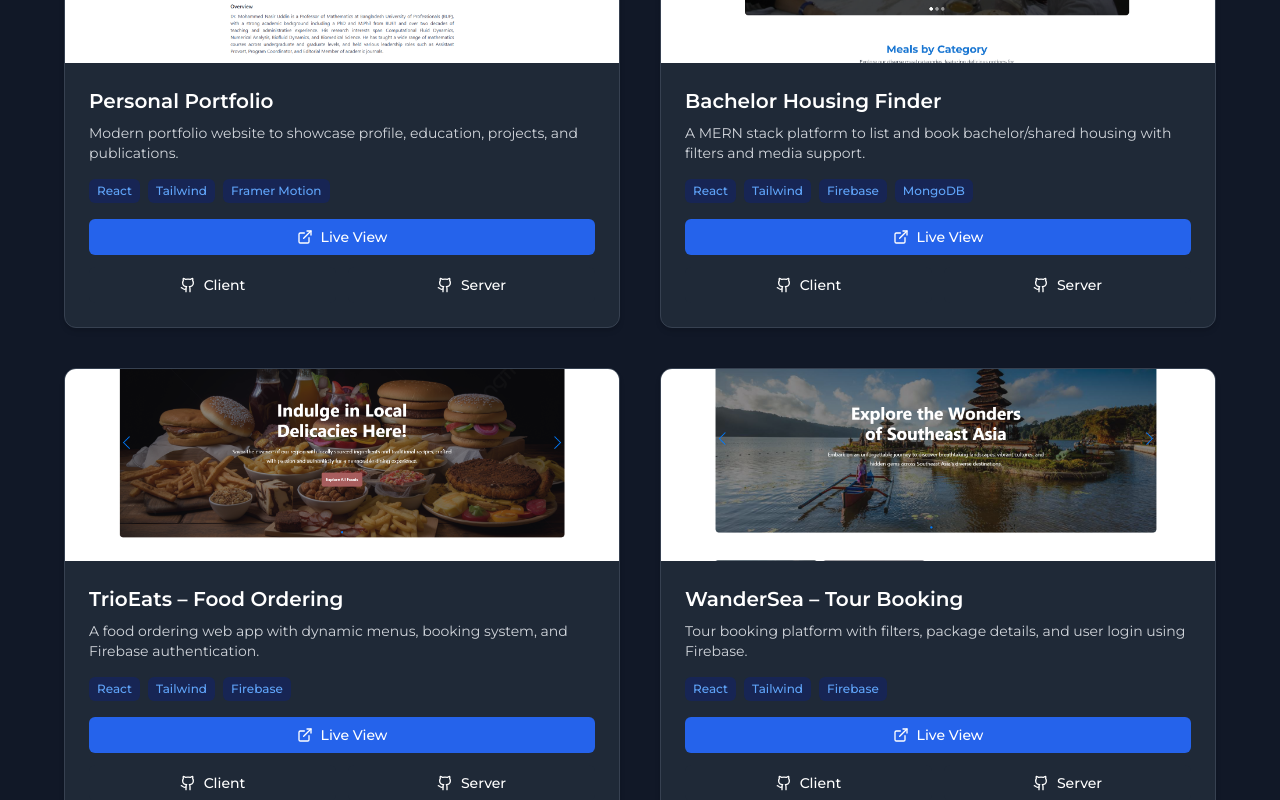
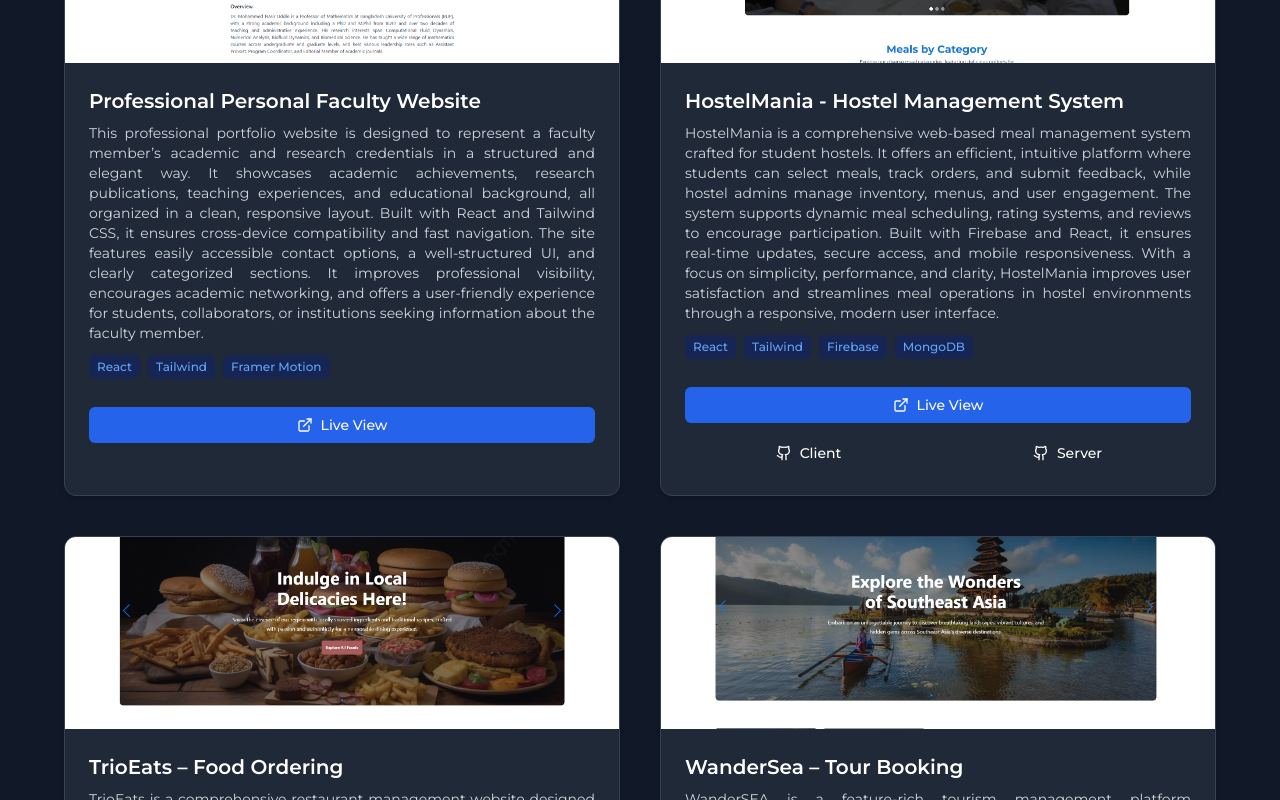
Before and after one commit to Mahbub049/mahbub-sarwar-client, a React (Create React App) app: page / in a window 1280 px wide. Shown: the part 4460-5260 px from the top of the page. Built offline with nearby package versions, Linux system fonts and the light colour scheme.

Commit message:
projects bug fixed

```diff
--- a/src/components/ContactForm.jsx
+++ b/src/components/ContactForm.jsx
@@ -49,11 +49,11 @@ export default function ContactForm() {
                     <div className="space-y-4 text-gray-700 dark:text-gray-200 text-base">
                         <div className="flex items-center gap-3">
                             <Mail className="text-blue-600" />
-                            <span>mahbubsarwar49@gmail.com</span>
+                            <span>mahbubsarwar5@gmail.com</span>
                         </div>
                         <div className="flex items-center gap-3">
                             <Phone className="text-blue-600" />
-                            <span>+8801199994083</span>
+                            <span>+8801999949083</span>
                         </div>
                         <div className="flex items-start gap-3">
                             <MapPin className="text-blue-600 mt-1" />
--- a/src/components/Projects.jsx
+++ b/src/components/Projects.jsx
@@ -10,18 +10,16 @@ import project05 from '../assets/project-images/project04.png';
 
 const allProjects = [
     {
-        title: "Personal Portfolio",
+        title: "Professional Personal Faculty Website",
         image: project01,
-        description: "Modern portfolio website to showcase profile, education, projects, and publications.",
+        description: "This professional portfolio website is designed to represent a faculty member’s academic and research credentials in a structured and elegant way. It showcases academic achievements, research publications, teaching experiences, and educational background, all organized in a clean, responsive layout. Built with React and Tailwind CSS, it ensures cross-device compatibility and fast navigation. The site features easily accessible contact options, a well-structured UI, and clearly categorized sections. It improves professional visibility, encourages academic networking, and offers a user-friendly experience for students, collaborators, or institutions seeking information about the faculty member.",
         tech: ["React", "Tailwind", "Framer Motion"],
         live: "https://nasiruddin.vercel.app/",
-        client: "https://github.com/yourrepo1-client",
-        server: "https://github.com/yourrepo1-server"
     },
     {
-        title: "Bachelor Housing Finder",
+        title: "HostelMania - Hostel Management System",
         image: project02,
-        description: "A MERN stack platform to list and book bachelor/shared housing with filters and media support.",
+        description: "HostelMania is a comprehensive web-based meal management system crafted for student hostels. It offers an efficient, intuitive platform where students can select meals, track orders, and submit feedback, while hostel admins manage inventory, menus, and user engagement. The system supports dynamic meal scheduling, rating systems, and reviews to encourage participation. Built with Firebase and React, it ensures real-time updates, secure access, and mobile responsiveness. With a focus on simplicity, performance, and clarity, HostelMania improves user satisfaction and streamlines meal operations in hostel environments through a responsive, modern user interface.",
         tech: ["React", "Tailwind", "Firebase", "MongoDB"],
         live: "https://hostelmaniabd.web.app/",
         client: "https://github.com/yourrepo2-client",
@@ -30,7 +28,7 @@ const allProjects = [
     {
         title: "TrioEats – Food Ordering",
         image: project03,
-        description: "A food ordering web app with dynamic menus, booking system, and Firebase authentication.",
+        description: "TrioEats is a comprehensive restaurant management website designed to provide users with an exceptional dining experience through a modern, user-friendly platform. It allows customers to explore top-selling products, reserve seats, contact the restaurant, and view the exact location on an interactive map, ensuring both convenience and clarity. From extensive menu displays and categorized food listings to effortless ordering processes and interactive image galleries, TrioEats streamlines restaurant operations. With responsive design, smooth navigation, and real-time updates, it enhances customer satisfaction and supports restaurant staff.",
         tech: ["React", "Tailwind", "Firebase"],
         live: "https://trioeats-8ebfe.web.app/",
         client: "https://github.com/yourrepo3-client",
@@ -39,7 +37,7 @@ const allProjects = [
     {
         title: "WanderSea – Tour Booking",
         image: project04,
-        description: "Tour booking platform with filters, package details, and user login using Firebase.",
+        description: "WanderSEA is a feature-rich tourism management platform highlighting the beauty and culture of Southeast Asia. It enables users to add, update, and delete tourist spots, while allowing general visitors to freely explore destinations without requiring login. Designed with modern technologies like React, Node.js, and MongoDB, WanderSEA ensures seamless trip planning, dynamic content handling, and a smooth browsing experience. The platform emphasizes user convenience, showcasing key tourist information with an intuitive layout, responsive interface, and fast performance for both contributors and casual explorers seeking reliable travel resources.",
         tech: ["React", "Tailwind", "Firebase"],
         live: "https://wandersea-d210a.web.app/",
         client: "https://github.com/yourrepo4-client",
@@ -48,11 +46,10 @@ const allProjects = [
     {
         title: "Radiant Residences",
         image: project05,
-        description: "Elegant real estate website for showcasing apartments and booking inquiries.",
+        description: "Radiant Residences is a luxury accommodation platform offering an elegant selection of curated properties for high-end travelers. Each listing is handpicked to reflect superior quality, comfort, and style in the world’s most desirable destinations. The site provides rich media galleries, detailed amenities, and real-time availability to support easy trip planning. With a strong commitment to excellence and hospitality, Radiant Residences ensures a seamless experience from browsing to booking. Its responsive design, refined layout, and engaging content create a memorable and visually appealing journey for luxury-seeking guests around the globe.",
         tech: ["React", "Tailwind", "Firebase"],
         live: "https://radiant-residences.web.app/",
-        client: "https://github.com/yourrepo5-client",
-        server: "https://github.com/yourrepo5-server"
+        client: "https://github.com/Mahbub049/Radiant-Residences",
     }
 ];
 
@@ -65,24 +62,29 @@ export default function Projects() {
             <div className="max-w-6xl mx-auto">
                 <h2 className="text-3xl md:text-4xl font-bold text-center mb-14">Projects</h2>
 
-                <div className="grid gap-10 md:grid-cols-2">
+                <div className="grid gap-10 md:grid-cols-2 auto-rows-fr">
                     {visibleProjects.map((project, index) => (
                         <motion.div
                             whileHover={{ scale: 1.015 }}
                             transition={{ duration: 0.3 }}
                             key={index}
-                            className="bg-white dark:bg-gray-800 rounded-xl border border-gray-200 dark:border-gray-700 shadow-md hover:shadow-xl transition-all duration-300 overflow-hidden flex flex-col"
+                            className="bg-white dark:bg-gray-800 rounded-xl border border-gray-200 dark:border-gray-700 shadow-md hover:shadow-xl transition-all duration-300 overflow-hidden flex flex-col h-full"
                         >
+                            {/* Image with zoom effect */}
+                            <div className="w-full h-48 overflow-hidden group">
                                 <img
                                     src={project.image}
                                     alt={project.title}
-                                className="w-full h-48 object-cover"
+                                    className="w-full h-full object-cover transition-transform duration-500 group-hover:scale-110"
                                 />
-                            <div className="p-6 flex flex-col justify-between h-full">
+                            </div>
+
+                            {/* Card Content */}
+                            <div className="p-6 flex flex-col justify-between">
                                 <div>
                                     <h3 className="text-xl font-semibold text-gray-800 dark:text-white mb-2">{project.title}</h3>
-                                    <p className="text-gray-600 dark:text-gray-300 text-sm mb-4">{project.description}</p>
-                                    <div className="flex flex-wrap gap-2 text-xs mb-4">
+                                    <p className="text-gray-600 dark:text-gray-300 text-sm mb-3 text-justify">{project.description}</p>
+                                    <div className="flex flex-wrap gap-2 text-xs mb-3">
                                         {project.tech.map((tech, i) => (
                                             <span key={i} className="bg-blue-100 dark:bg-blue-950 text-blue-600 dark:text-blue-400 px-2 py-1 rounded-md font-medium">
                                                 {tech}
@@ -91,7 +93,9 @@ export default function Projects() {
                                     </div>
                                 </div>
 
-                                <div className="mt-auto flex flex-col gap-3">
+                                {/* Buttons Section */}
+                                <div className="mt-4 flex flex-col gap-3">
+                                    {project.live && (
                                         <a
                                             href={project.live}
                                             target="_blank"
@@ -100,31 +104,39 @@ export default function Projects() {
                                         >
                                             <ExternalLink size={16} /> Live View
                                         </a>
+                                    )}
+
+                                    {(project.client || project.server) && (
                                         <div className="flex gap-3">
+                                            {project.client && (
                                                 <a
                                                     href={project.client}
                                                     target="_blank"
                                                     rel="noreferrer"
-                                            className="flex-1 flex items-center justify-center gap-2 text-sm font-medium text-white bg-gray-800 hover:bg-gray-900 py-2 rounded-md transition"
+                                                    className={`flex items-center justify-center gap-2 text-sm font-medium text-white bg-gray-800 hover:bg-gray-900 py-2 rounded-md transition ${!project.server ? 'w-full' : 'flex-1'}`}
                                                 >
                                                     <Github size={16} /> Client
                                                 </a>
+                                            )}
+                                            {project.server && (
                                                 <a
                                                     href={project.server}
                                                     target="_blank"
                                                     rel="noreferrer"
-                                            className="flex-1 flex items-center justify-center gap-2 text-sm font-medium text-white bg-gray-800 hover:bg-gray-900 py-2 rounded-md transition"
+                                                    className={`flex items-center justify-center gap-2 text-sm font-medium text-white bg-gray-800 hover:bg-gray-900 py-2 rounded-md transition ${!project.client ? 'w-full' : 'flex-1'}`}
                                                 >
                                                     <Github size={16} /> Server
                                                 </a>
+                                            )}
                                         </div>
+                                    )}
                                 </div>
                             </div>
                         </motion.div>
                     ))}
                 </div>
 
-
+                {/* Show more button */}
                 {!showAll && allProjects.length > 4 && (
                     <div className="text-center mt-12">
                         <button
```
Lines whose indentation alone changed are shown as unchanged.
